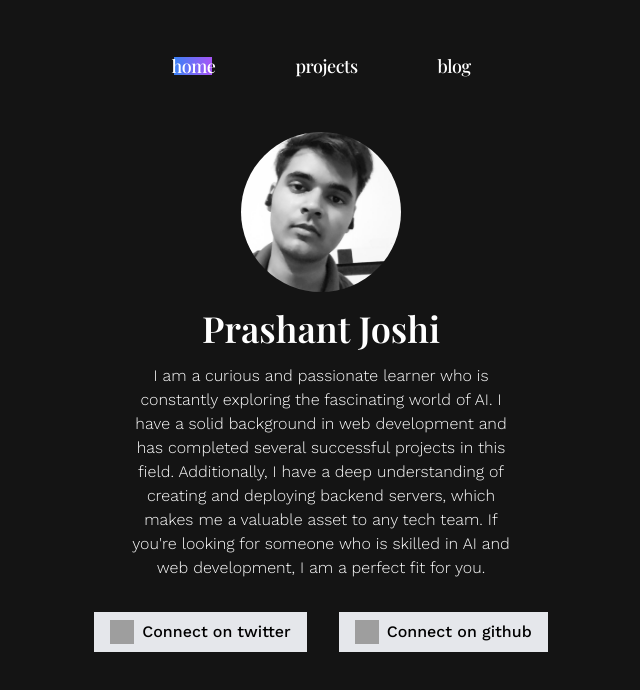
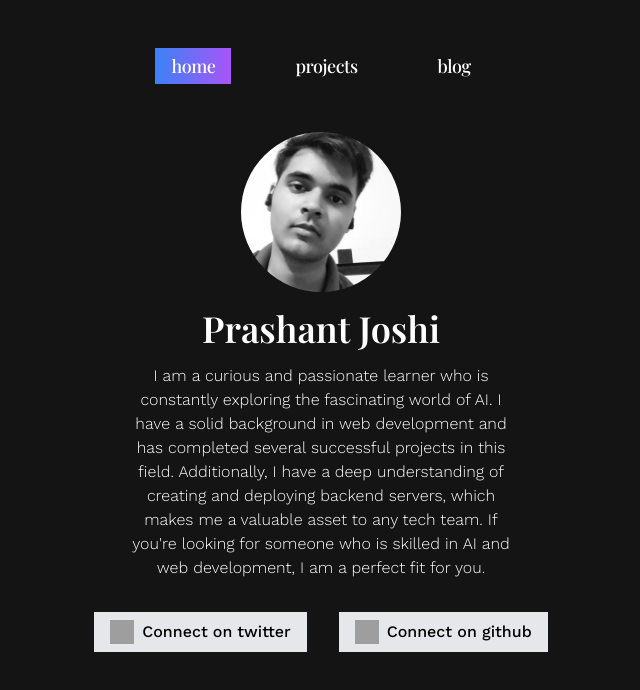
Before and after one commit to joshiprashanthd/personal_blog, a Next.js app: page / in a window 1280 px wide. Shown: the top 690 px of the page, without its empty margins (319-959 px from the left). Built offline with nearby package versions, Linux system fonts and the light colour scheme; grey boxes are pictures that could not be loaded.

Commit message:
fix focus design of tab links

```diff
--- a/components/Header.tsx
+++ b/components/Header.tsx
@@ -38,11 +38,11 @@ const Header = () => {
 								</p>
 								<div
 									className={clsx(
-										'absolute inset-0 -z-10 h-full w-full origin-center scale-50 transition duration-100 ',
+										'absolute inset-0 -z-10 h-full w-full origin-center transition duration-100 ',
 										{
 											'translate-y-[0px] scale-100 bg-gradient-to-r from-blue-500 to-purple-500 opacity-100':
 												isActive,
-											'opacity-0': !isActive
+											'scale-50 opacity-0': !isActive
 										}
 									)}
 								/>
```
